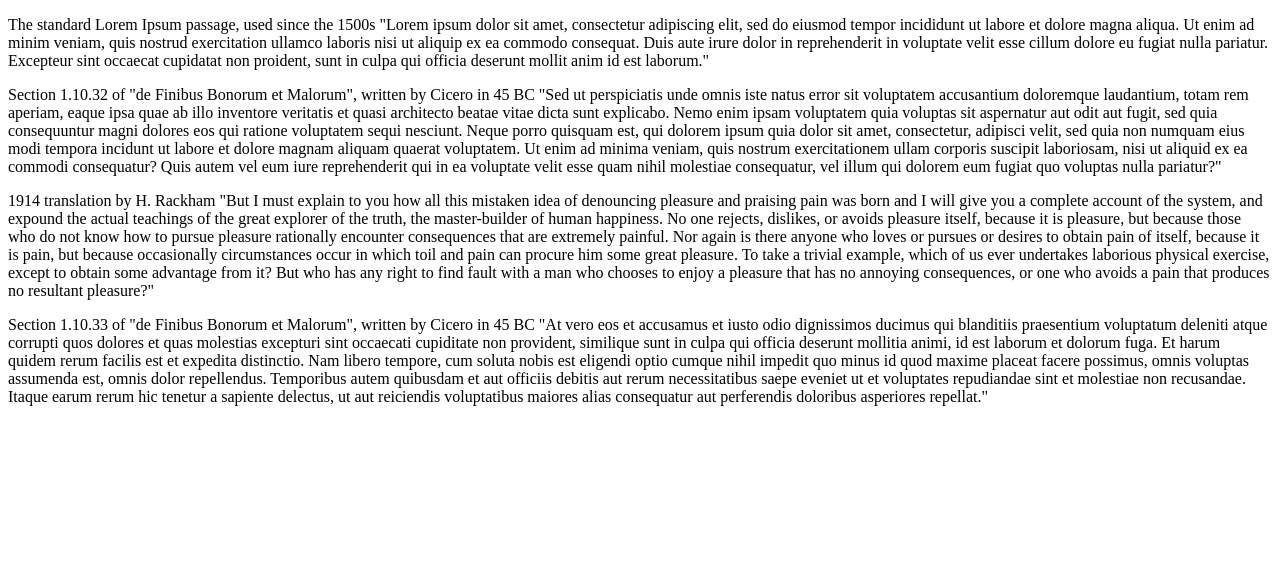
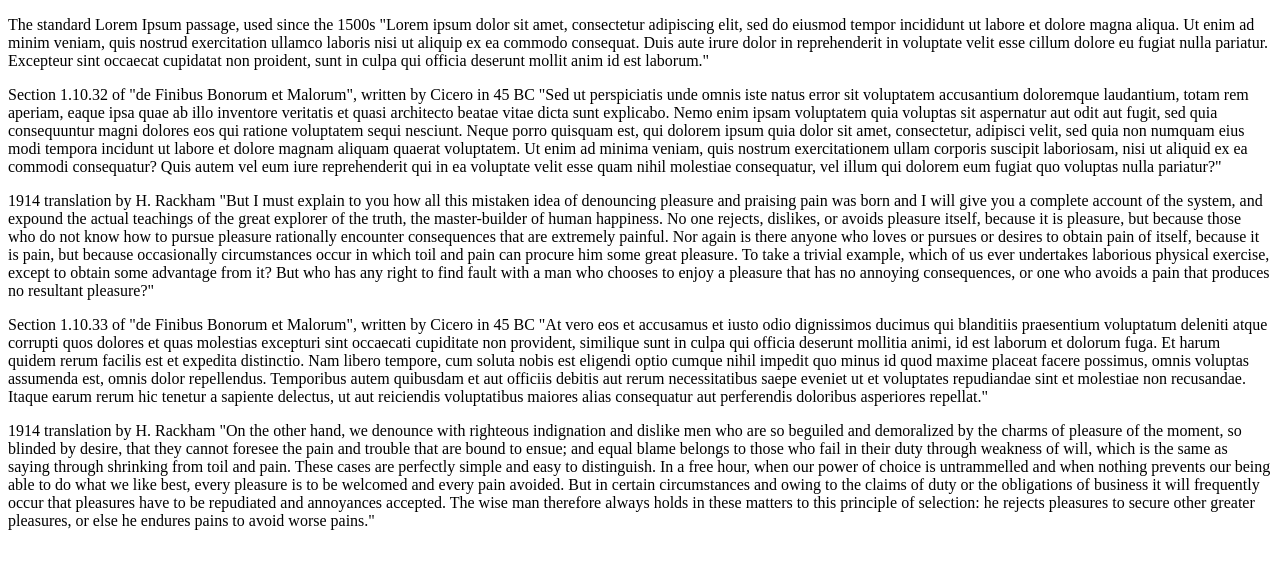
Before and after one commit to 401n16-EasyDraw/midterm, a website: page public/reporter.html in a window 1280 px wide. Drawn offline with Linux system fonts and the light colour scheme.

Commit message:
Reporter html in progress

```diff
--- a/public/reporter.html
+++ b/public/reporter.html
@@ -77,6 +77,24 @@
                 delectus, ut aut reiciendis voluptatibus maiores alias consequatur aut
                 perferendis doloribus asperiores repellat."
               </p>
+              <p>
+                1914 translation by H. Rackham "On the other hand, we denounce with
+                righteous indignation and dislike men who are so beguiled and
+                demoralized by the charms of pleasure of the moment, so blinded by
+                desire, that they cannot foresee the pain and trouble that are bound
+                to ensue; and equal blame belongs to those who fail in their duty
+                through weakness of will, which is the same as saying through
+                shrinking from toil and pain. These cases are perfectly simple and
+                easy to distinguish. In a free hour, when our power of choice is
+                untrammelled and when nothing prevents our being able to do what we
+                like best, every pleasure is to be welcomed and every pain avoided.
+                But in certain circumstances and owing to the claims of duty or the
+                obligations of business it will frequently occur that pleasures have
+                to be repudiated and annoyances accepted. The wise man therefore
+                always holds in these matters to this principle of selection: he
+                rejects pleasures to secure other greater pleasures, or else he
+                endures pains to avoid worse pains."
+              </p>
 
         </div >
 
```
